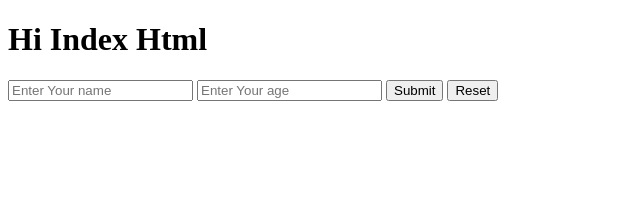
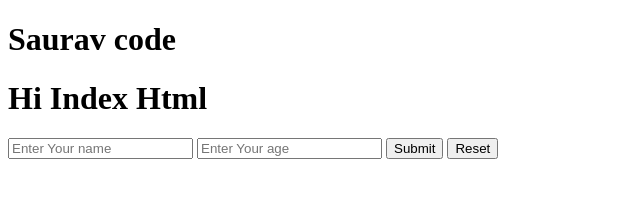
Before and after one commit to Gopal0206/b65_pro1, a plain HTML site: page index.html in a window 1280 px wide. Shown: the whole page, without its empty margins (0-640 px from the left). Drawn offline with Linux system fonts and the light colour scheme.

Commit message:
Update index.html

```diff
--- a/index.html
+++ b/index.html
@@ -6,6 +6,7 @@
     <title>Document</title>
 </head>
 <body>
+    <h1>Saurav code</h1>
     <h1>Hi Index Html</h1>
     <form method="post">
         <input placeholder="Enter Your name" name="name"/>
```
